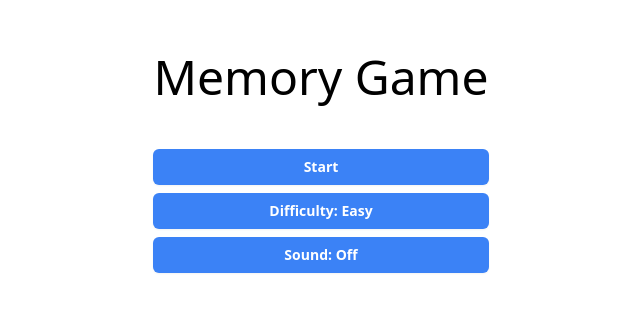
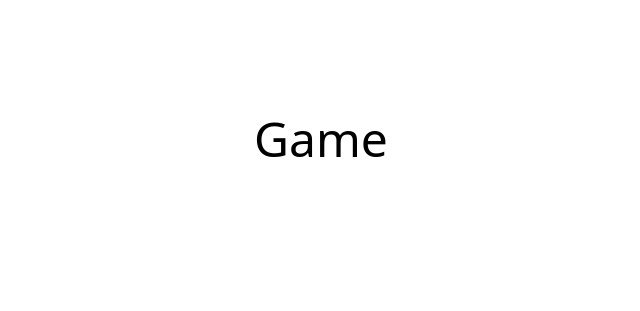
Before and after one commit to KsCorrales/memory-game, a Vue app: page /game in a window 1280 px wide. Shown: the part 237-548 px from the top of the page, without its empty margins (319-959 px from the left). Built offline with nearby package versions, Linux system fonts and the light colour scheme.

Commit message:
feat: Add vue-router to project.

```diff
--- a/package.json
+++ b/package.json
@@ -11,7 +11,8 @@
   },
   "dependencies": {
     "pinia": "^2.1.7",
-    "vue": "^3.4.21"
+    "vue": "^3.4.21",
+    "vue-router": "^4.3.0"
   },
   "devDependencies": {
     "@typescript-eslint/parser": "^7.4.0",
--- a/src/App.vue
+++ b/src/App.vue
@@ -1,34 +1,11 @@
-<script setup lang="ts">
-import { useSettings } from './store/settings'
-
-const settingsStore = useSettings()
-</script>
+<script setup lang="ts"></script>
 
 <template>
   <div class="justify-center flex items-center h-screen">
     <div class="relative">
-      <div class="justify-center mb-12">
-        <h1 class="text-5xl">Memory Game</h1>
-      </div>
-
-      <div class="grid grid-cols-1 gap-2">
-        <button
-          class="px-4 py-2 font-semibold text-sm text-white rounded-md shadow-sm transition ease-in-out delay-75 bg-blue-500 hover:-translate-y-1 hover:scale-110 hover:bg-indigo-500 duration-300"
-        >
-          Start
-        </button>
-
-        <button class="menu-button" @click="settingsStore.addDifficulty">Difficulty: {{ settingsStore.difficultyName }}</button>
-
-        <button class="menu-button" @click="settingsStore.updateSoundSetting">Sound: {{ settingsStore.soundName }}</button>
-      </div>
+      <RouterView />
     </div>
   </div>
 </template>
 
-<style scoped>
-.menu-button {
-  /* applying Tailwind style classes */
-  @apply px-4 py-2 font-semibold text-sm text-white rounded-md shadow-sm transition ease-in-out delay-75 bg-blue-500 hover:-translate-y-1 hover:scale-110 hover:bg-indigo-500 duration-300;
-}
-</style>
+<style scoped></style>
--- a/src/main.js
+++ b/src/main.js
@@ -2,9 +2,13 @@ import { createApp } from 'vue'
 import { createPinia } from 'pinia'
 import './style.css'
 import App from './App.vue'
+import router from './router'
+
 
 const pinia = createPinia()
 const app = createApp(App)
 
 app.use(pinia)
+
+app.use(router)
 app.mount('#app')
--- /dev/null
+++ b/src/router/index.ts
@@ -0,0 +1,21 @@
+import { createRouter, createWebHistory } from 'vue-router'
+import Home from '../views/Home.vue'
+import Game from '../views/Game.vue'
+
+const router = createRouter({
+  history: createWebHistory(),
+  routes: [
+    {
+      path: '/',
+      name: 'home',
+      component: Home
+    },
+    {
+      path: '/game',
+      name: 'game',
+      component: Game
+    }
+  ]
+})
+
+export default router
--- a/src/store/settings.ts
+++ b/src/store/settings.ts
@@ -1,5 +1,5 @@
 import { defineStore } from "pinia"
-import { DifficultyType } from '../Utils/Types';
+import { DifficultyType } from '../utils/Types';
 
 interface SettingsState {
   difficulty: DifficultyType;
--- /dev/null
+++ b/src/views/Game.vue
@@ -0,0 +1,12 @@
+<script setup lang="ts">
+import { useSettings } from '../store/settings'
+
+const settingsStore = useSettings()
+</script>
+<template>
+  <div class="justify-center mb-12">
+    <h1 class="text-5xl">Game</h1>
+  </div>
+
+  <div class="grid grid-cols-1 gap-2"></div>
+</template>
--- /dev/null
+++ b/src/views/Home.vue
@@ -0,0 +1,27 @@
+<script setup lang="ts">
+import { useSettings } from '../store/settings'
+
+const settingsStore = useSettings()
+</script>
+<template>
+  <div class="justify-center mb-12">
+    <h1 class="text-5xl">Memory Game</h1>
+  </div>
+
+  <div class="grid grid-cols-1 gap-2">
+    <router-link custom :to="{ name: 'game' }" v-slot="{ navigate }">
+      <button class="menu-button" @click="navigate">Start</button>
+    </router-link>
+
+    <button class="menu-button" @click="settingsStore.addDifficulty">Difficulty: {{ settingsStore.difficultyName }}</button>
+
+    <button class="menu-button" @click="settingsStore.updateSoundSetting">Sound: {{ settingsStore.soundName }}</button>
+  </div>
+</template>
+
+<style scoped>
+.menu-button {
+  /* applying Tailwind style classes */
+  @apply px-4 py-2 font-semibold text-sm text-white rounded-md shadow-sm transition ease-in-out delay-75 bg-blue-500 hover:-translate-y-1 hover:scale-110 hover:bg-indigo-500 duration-300;
+}
+</style>
```
Also changed, not shown: 1 other file (tests, documents, lock files or other folders).
